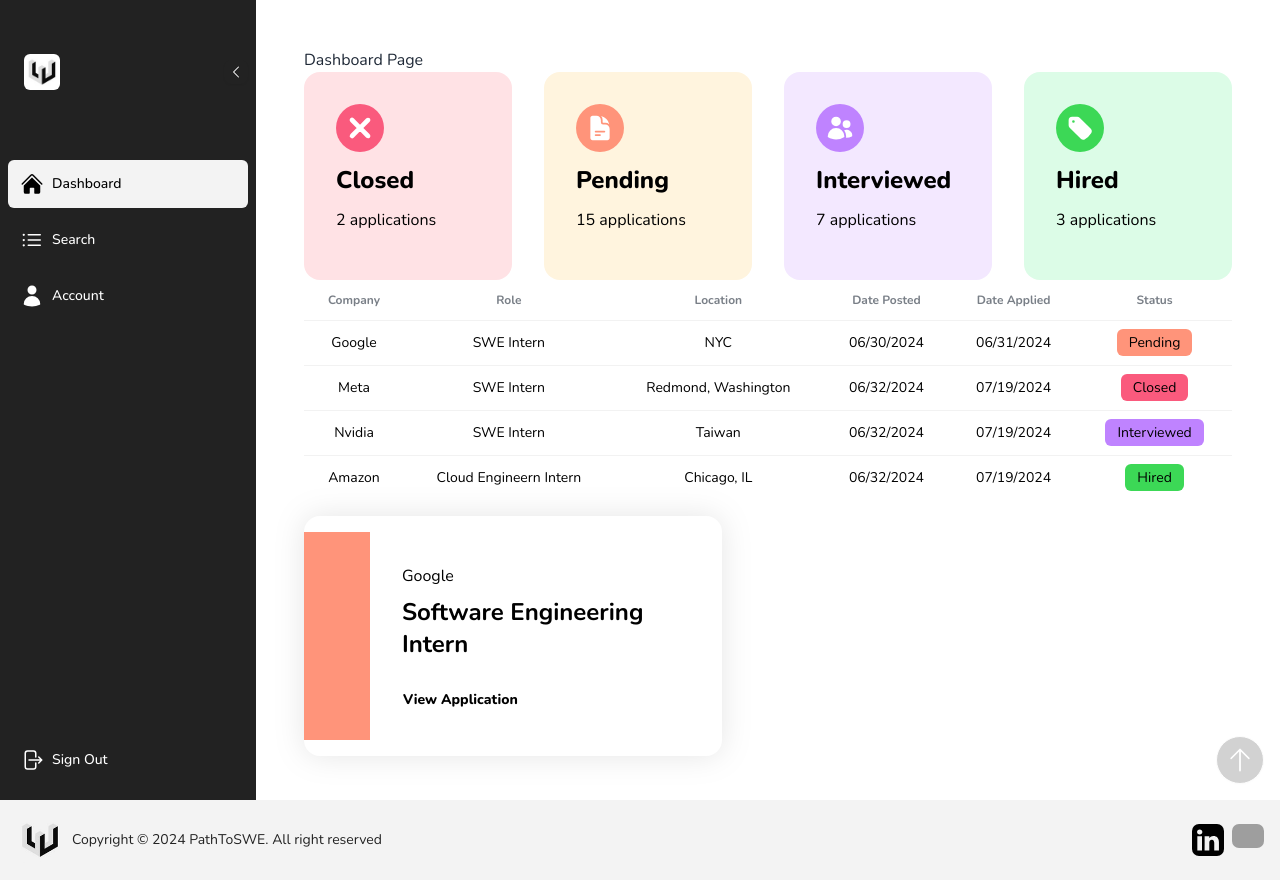
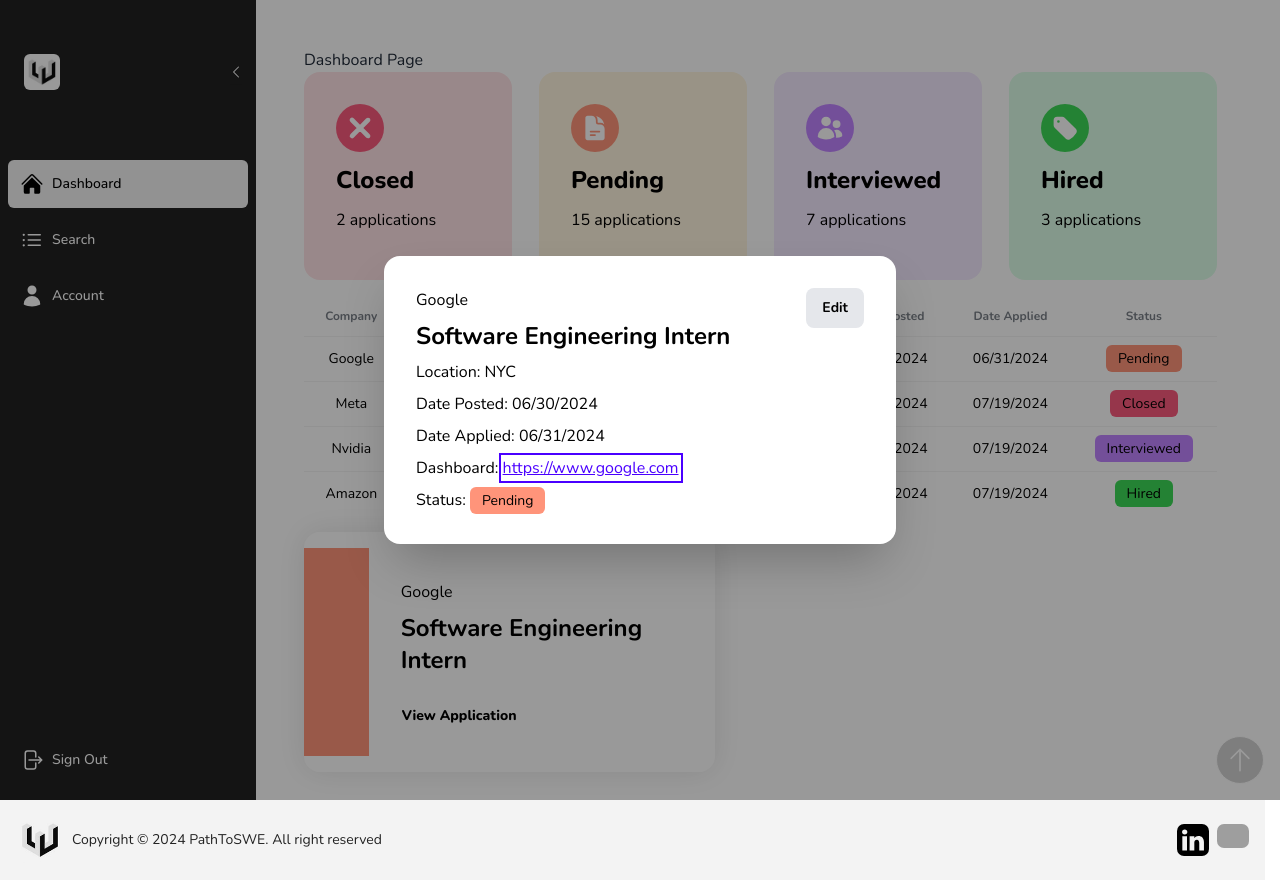
Before and after one commit to zachkfan/pathtoswe, a Next.js app: page /dashboard in a window 1280 px wide. Both pictures are taken after a click on the element 768 px from the left and 388 px from the top of the page. Built offline with nearby package versions, Linux system fonts and the light colour scheme; grey boxes are pictures that could not be loaded; a web font is replaced by a local one.

Commit message:
made dashboard rows clickable with modals.

```diff
--- a/src/app/(dashboard-group)/dashboard/page.tsx
+++ b/src/app/(dashboard-group)/dashboard/page.tsx
@@ -42,7 +42,7 @@ export default function Page() {
           iconBgColor="#3CD856"
         />
       </div>
-      <table className="table table-pin-cols text-center text-black">
+      <table className="table table-pin-cols text-center text-black mt-4">
         <thead>
           <tr>
             <th>Company</th>
@@ -56,34 +56,38 @@ export default function Page() {
         <tbody>
           <Row
             company="Google"
-            role="SWE Intern"
+            role="Software Engineering Intern"
             location="NYC"
             datePosted="06/30/2024"
             dateApplied="06/31/2024"
+            applicationDashboard="https://www.google.com"
             status="Pending"
           ></Row>
           <Row
             company="Meta"
-            role="SWE Intern"
+            role="Product Management Intern"
             location="Redmond, Washington"
             datePosted="06/32/2024"
             dateApplied="07/19/2024"
+            applicationDashboard="https://www.facebook.com"
             status="Closed"
           ></Row>
           <Row
             company="Nvidia"
-            role="SWE Intern"
+            role="Software Engineering Intern"
             location="Taiwan"
             datePosted="06/32/2024"
             dateApplied="07/19/2024"
+            applicationDashboard="https://www.nvidia.com"
             status="Interviewed"
           ></Row>
           <Row
             company="Amazon"
-            role="Cloud Engineern Intern"
+            role="Cloud Engineering Intern"
             location="Chicago, IL"
             datePosted="06/32/2024"
             dateApplied="07/19/2024"
+            applicationDashboard="https://www.amazon.com"
             status="Hired"
           ></Row>
         </tbody>
@@ -95,6 +99,7 @@ export default function Page() {
           location="NYC"
           datePosted="06/30/2024"
           dateApplied="06/31/2024"
+          applicationDashboard="https://www.google.com"
           status="Pending"
         />
       </div>
--- /dev/null
+++ b/src/app/ui/btn_modal.tsx
@@ -0,0 +1,47 @@
+"use client";
+
+import { useRef } from "react";
+
+// btnClassName: used to style the button user clicks to open the modal
+// btnContent: content within the button e.g. View Applicaiton Text
+// children: content within the modal e.g. Application Details
+interface Props {
+  btnClassName: string;
+  btnContent: React.ReactNode;
+  closeBtnClassName: string;
+  closeBtnContent: React.ReactNode;
+  children: React.ReactNode;
+}
+
+export default function Modal({
+  btnClassName,
+  btnContent,
+  closeBtnClassName,
+  closeBtnContent,
+  children,
+}: Props) {
+  const modalRef = useRef<HTMLDialogElement>(null);
+
+  return (
+    <>
+      <button
+        className={btnClassName}
+        onClick={() => {
+          modalRef.current?.showModal();
+        }}
+      >
+        {btnContent}
+      </button>
+      <dialog ref={modalRef} className="transition-none modal">
+        <div className="modal-box bg-white p-8 flex flex-row justify-between items-start">
+          {children}
+          <div className="modal-action mt-0">
+            <form method="dialog">
+              <button className={closeBtnClassName}>{closeBtnContent}</button>
+            </form>
+          </div>
+        </div>
+      </dialog>
+    </>
+  );
+}
--- a/src/app/ui/dashboard/dashboard_card.tsx
+++ b/src/app/ui/dashboard/dashboard_card.tsx
@@ -1,4 +1,5 @@
 import Modal from "@/app/ui/modal";
+import InfoModal from "@/app/ui/dashboard/info_modal";
 
 interface Props {
   company: string;
@@ -6,6 +7,7 @@ interface Props {
   location: string;
   datePosted: string;
   dateApplied: string;
+  applicationDashboard: string;
   status: "Closed" | "Pending" | "Interviewed" | "Hired";
 }
 
@@ -15,6 +17,7 @@ export default function DashboardCard({
   location,
   datePosted,
   dateApplied,
+  applicationDashboard,
   status,
 }: Props) {
   const getStatusColor = (): React.CSSProperties => {
@@ -38,7 +41,15 @@ export default function DashboardCard({
           btnClassName="card-actions btn btn-ghost items-center p-0 font-extrabold mt-2 w-fit"
           btnContent={"View Application"}
         >
-          View Applicationqrueurfbuaufe
+          <InfoModal
+            company={company}
+            role={role}
+            location={location}
+            datePosted={datePosted}
+            dateApplied={dateApplied}
+            applicationDashboard={applicationDashboard}
+            status={status}
+          />
         </Modal>
       </div>
     </div>
--- a/src/app/ui/dashboard/dashboard_row.tsx
+++ b/src/app/ui/dashboard/dashboard_row.tsx
@@ -1,7 +1,8 @@
 "use client";
-import React from "react";
+
 import Status from "./status_tag";
-import { MouseEvent } from "react";
+import InfoModal from "@/app/ui/dashboard/info_modal";
+import { useRef, useState, useEffect } from "react";
 
 interface Props {
   company: string;
@@ -9,30 +10,37 @@ interface Props {
   location: string;
   datePosted: string;
   dateApplied: string;
+  applicationDashboard: string;
   status: "Closed" | "Pending" | "Interviewed" | "Hired";
 }
 
-const dashboard_row = ({
+const DashboardRow = ({
   company,
   role,
   location,
   datePosted,
   dateApplied,
+  applicationDashboard,
   status,
 }: Props) => {
+  const [isOpen, setIsOpen] = useState(false);
+  const modalRef = useRef<HTMLDialogElement>(null);
+
+  const toggleModal = () => {
+    setIsOpen(!isOpen);
+  };
+
+  useEffect(() => {
+    if (isOpen && modalRef.current) {
+      modalRef.current.showModal();
+    }
+  }, [isOpen]);
+
   return (
+    <>
       <tr
-      className="hover:cursor-pointer hover:bg-concrete-gray"
-      onClick={() =>
-        console.log({
-          company,
-          role,
-          location,
-          datePosted,
-          dateApplied,
-          status,
-        })
-      }
+        className="hover:cursor-pointer hover:bg-concrete-gray transition ease-in-out delay-15 hover:-translate-y-1 hover:scale-105 duration-200"
+        onClick={toggleModal}
       >
         <td>{company}</td>
         <td>{role}</td>
@@ -43,7 +51,30 @@ const dashboard_row = ({
           <Status status={status} />
         </td>
       </tr>
+      {isOpen && (
+        <dialog ref={modalRef} className="modal">
+          <div className="modal-box bg-white justify-start items-center p-6 text-base">
+            <InfoModal
+              company={company}
+              role={role}
+              location={location}
+              datePosted={datePosted}
+              dateApplied={dateApplied}
+              applicationDashboard={applicationDashboard}
+              status={status}
+            />
+          </div>
+          <form
+            method="dialog"
+            className="modal-backdrop"
+            onClick={toggleModal}
+          >
+            <button>close</button>
+          </form>
+        </dialog>
+      )}
+    </>
   );
 };
 
-export default dashboard_row;
+export default DashboardRow;
--- /dev/null
+++ b/src/app/ui/dashboard/edit_modal.tsx
@@ -0,0 +1,80 @@
+interface Props {
+  company: string;
+  role: string;
+  location: string;
+  datePosted: string;
+  dateApplied: string;
+  applicationDashboard: string;
+  status: "Closed" | "Pending" | "Interviewed" | "Hired";
+}
+
+export default function ModalEdit({
+  company,
+  role,
+  location,
+  datePosted,
+  dateApplied,
+  applicationDashboard,
+  status,
+}: Props) {
+  return (
+    <div className="flex flex-col gap-2 text-black items-start">
+      <h4>{company}</h4>
+      <h3 className="text-2xl font-bold">{role}</h3>
+      <label className="form-control w-full max-w-xs">
+        <div className="label">
+          <span className="label-text text-black">Location:</span>
+        </div>
+        <input
+          type="text"
+          placeholder={location}
+          className="input input-bordered w-full max-w-xs bg-white"
+        />
+      </label>
+      <label className="form-control w-full max-w-xs">
+        <div className="label">
+          <span className="label-text text-black">Date Posted:</span>
+        </div>
+        <input
+          type="text"
+          placeholder={datePosted}
+          className="input input-bordered w-full max-w-xs bg-white"
+        />
+      </label>
+      <label className="form-control w-full max-w-xs">
+        <div className="label">
+          <span className="label-text text-black">Date Applied:</span>
+        </div>
+        <input
+          type="text"
+          placeholder={dateApplied}
+          className="input input-bordered w-full max-w-xs bg-white"
+        />
+      </label>
+      <label className="form-control w-full max-w-xs">
+        <div className="label">
+          <span className="label-text text-black">Dashboard:</span>
+        </div>
+        <input
+          type="text"
+          placeholder={applicationDashboard}
+          className="input input-bordered w-full max-w-xs bg-white"
+        />
+      </label>
+      <label className="form-control w-full max-w-xs">
+        <div className="label">
+          <span className="label-text text-black">Status:</span>
+        </div>
+        <select
+          className="select select-bordered bg-white text-base"
+          defaultValue={status}
+        >
+          <option value="Closed">Closed</option>
+          <option value="Pending">Pending</option>
+          <option value="Interviewed">Interviewed</option>
+          <option value="Hired">Hired</option>
+        </select>
+      </label>
+    </div>
+  );
+}
--- /dev/null
+++ b/src/app/ui/dashboard/info_modal.tsx
@@ -0,0 +1,63 @@
+import Link from "next/link";
+import Status from "@/app/ui/dashboard/status_tag";
+import ButtonModal from "@/app/ui/btn_modal";
+import EditModal from "@/app/ui/dashboard/edit_modal";
+
+interface Props {
+  company: string;
+  role: string;
+  location: string;
+  datePosted: string;
+  dateApplied: string;
+  applicationDashboard: string;
+  status: "Closed" | "Pending" | "Interviewed" | "Hired";
+}
+
+export default function ModalContent({
+  company,
+  role,
+  location,
+  datePosted,
+  dateApplied,
+  applicationDashboard,
+  status,
+}: Props) {
+  return (
+    <div className="p-2 flex flex-row justify-between">
+      <div className="flex flex-col gap-2 items-start">
+        <h4>{company}</h4>
+        <h3 className="text-2xl font-bold">{role}</h3>
+        <p>Location: {location}</p>
+        <p>Date Posted: {datePosted}</p>
+        <p>Date Applied: {dateApplied}</p>
+        <p>
+          Dashboard:{" "}
+          {
+            <Link href={applicationDashboard} className="link link-primary">
+              {applicationDashboard}
+            </Link>
+          }
+        </p>
+        <p>
+          Status: <Status status={status} />
+        </p>
+      </div>
+      <ButtonModal
+        btnClassName="btn btn-sm btn-ghost bg-gray-200 border-none text-black font-bold hover:bg-gray-200/80 h-10 px-4"
+        btnContent={"Edit"}
+        closeBtnClassName="btn btn-sm bg-black border-none text-black font-bold hover:bg-black/80 h-10 px-4 text-white"
+        closeBtnContent={"Done"}
+      >
+        <EditModal
+          company={company}
+          role={role}
+          location={location}
+          datePosted={datePosted}
+          dateApplied={dateApplied}
+          applicationDashboard={applicationDashboard}
+          status={status}
+        />
+      </ButtonModal>
+    </div>
+  );
+}
--- a/src/app/ui/dashboard/sorting_card.tsx
+++ b/src/app/ui/dashboard/sorting_card.tsx
@@ -16,7 +16,10 @@ export default function SortingCards({
   iconBgColor,
 }: Props) {
   return (
-    <div className="card w-52 h-52" style={{ backgroundColor: bgColor }}>
+    <div
+      className="transition ease-in-out delay-15 hover:-translate-y-1 hover:scale-105 duration-300 card w-52 h-52"
+      style={{ backgroundColor: bgColor }}
+    >
       <div className="card-body text-black gap-3">
         <div
           className="flex justify-center items-center w-12 h-12 rounded-full"
```
Lines whose indentation alone changed are shown as unchanged.
